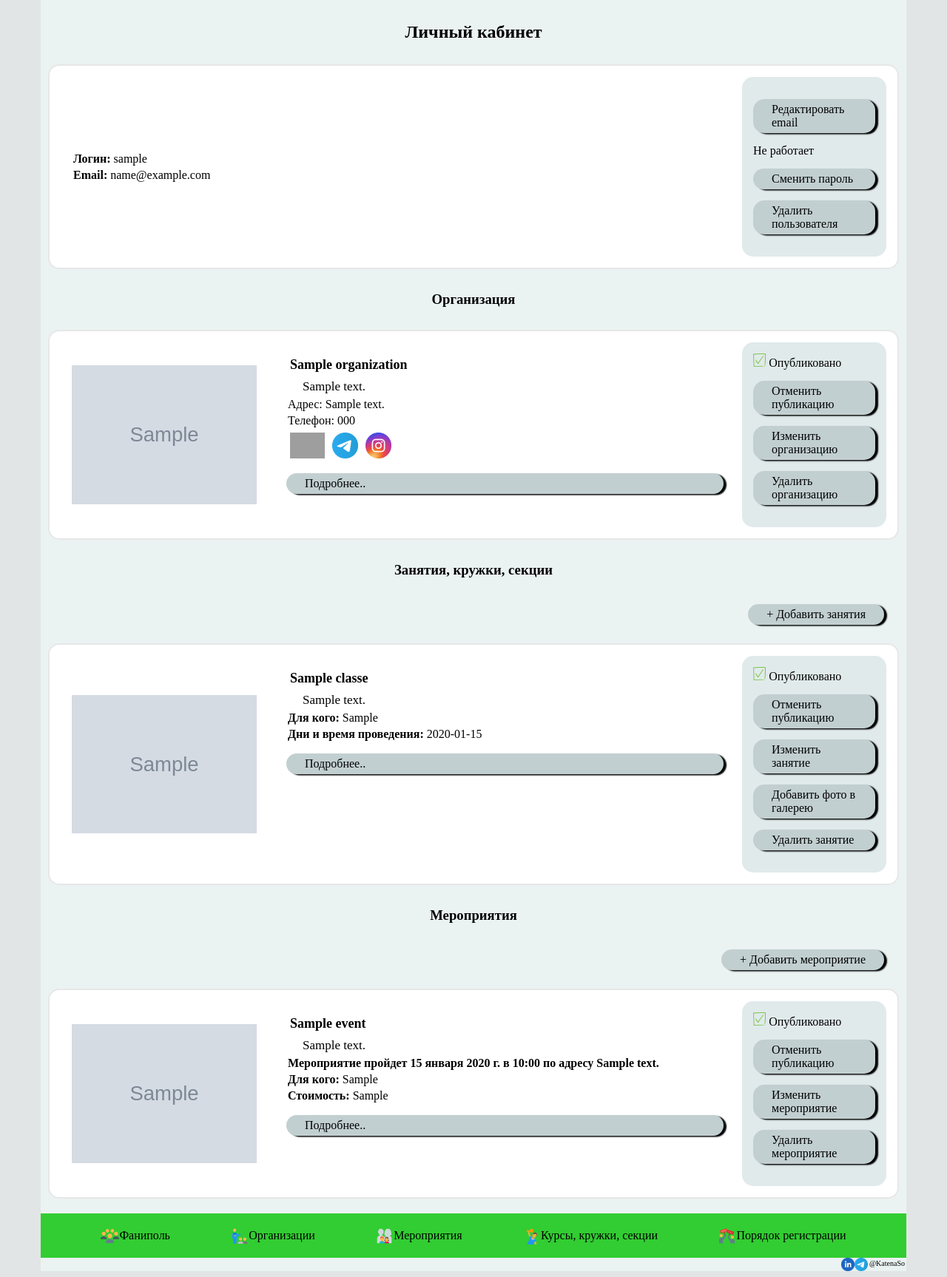
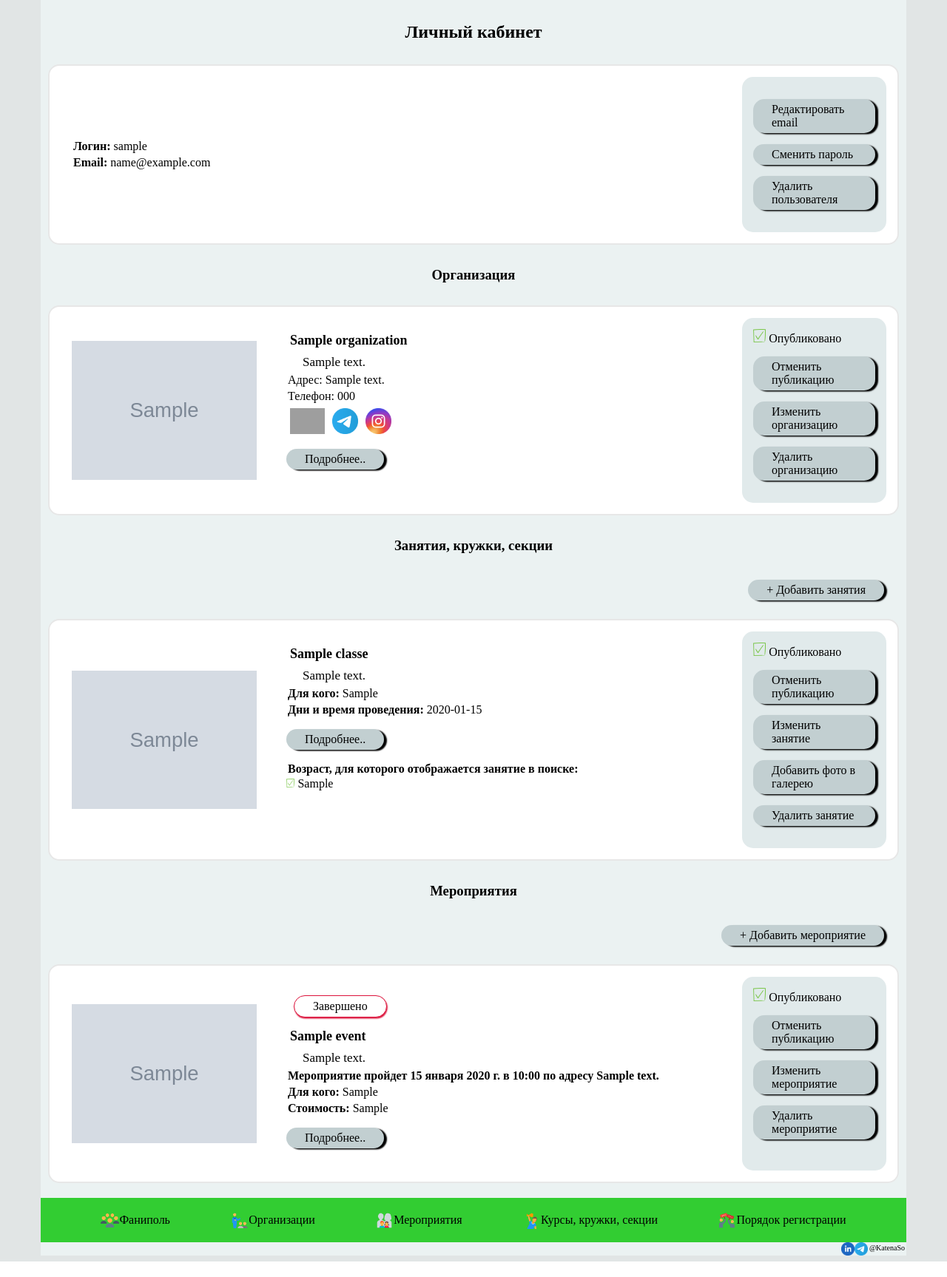
Before and after one commit to KaterinaSoroko/Django_diplom, a Django app: page /user/1/ in a window 1280 px wide. Shown: the part 228-1955 px from the top of the page at 74% size. After the commit the page ends 1934 px from the top, so only its background shows below. Run offline with Django 4.2, Linux system fonts and the light colour scheme; a user stored in the database is signed in; tables that the repository leaves empty hold one stand-in row (values such as "Sample post"); grey boxes marked "Sample" are stand-in pictures; parts of the project's set-up code (start-up, migrations or seed data) failed here and were passed over; grey boxes are pictures that could not be loaded.

Commit message:
17/10/2022 13.18

```diff
--- a/Fanipol/content.py
+++ b/Fanipol/content.py
@@ -17,7 +17,8 @@ text_pegistration_rules = ["""На сайте можно размещать ан
 следует заполнить информацию об организации, занятиях и мероприятиях.""",
                            """Для появления информации на сайте, необходимо ее опубликовать, иначе ее
 будете видеть только Вы.""",
-                           """""",
+                           """Поиск на странице с занятиями осущевтвляется в соответствии с указаной категорией и
+возрастом, вбранным при создании класса""",
                            """"""
 
 
--- a/Fanipol/static/css/style-base.css
+++ b/Fanipol/static/css/style-base.css
@@ -165,6 +165,15 @@ p {
     border: 0.5px solid #6e7778;
     box-shadow: #6e7778 0.05em 0.1em 0.1em;
     background-color: #c2cfd1;
+}
+
+.box-10-1 {
+    margin: 10px;
+    padding: 5px 25px;
+    border-radius: 15px;
+    border: 0.5px solid crimson;
+    box-shadow: crimson 0.05em 0.1em 0.1em;
+    background-color: white;
 }
 
 .box-7 {
@@ -392,3 +401,19 @@ p {
 .img-icon-my {
     height: 18px;
 }
+
+.img-icon-ex {
+    height: 18px;
+}
+
+.text-check{
+    margin: 0 10px 0 0;
+}
+
+.img-check {
+    height: 12px;
+}
+
+.border{
+    border: 2px solid #E7E7E7;
+}
--- a/classes/models.py
+++ b/classes/models.py
@@ -71,6 +71,9 @@ class Age(models.Model):
     class Meta:
         db_table = "age"
 
+    def __str__(self):
+        return self.age
+
 
 class Photo(models.Model):
 
--- a/classes/templates/create_class.html
+++ b/classes/templates/create_class.html
@@ -13,7 +13,7 @@
     </div>
     <form method="post" autocomplete="off" enctype="multipart/form-data" >
         {% csrf_token %}
-        {% if class_form.name_class %}<div class="form-errors">{{ class_form.non_field_errors }}</div>{% endif %}
+        {% if class_form.non_field_errors %}<div class="form-errors">{{ class_form.non_field_errors }}</div>{% endif %}
         {% for input in class_form %}
             <div><b><label for="input"> {{ input.label }}: </label></b></div>
             {% if input.errors %}<div class="form-errors">{{ input.errors }}</div>{% endif %}
@@ -21,7 +21,8 @@
             <div>{{ input.help_text }}</div>
             <br>
         {% endfor %}
-        <p>Выберете возраст для дальнейшего поиска. Если подходит только один вариант, выберите его в обоих пунктах</p>
+        <p>Выберете возраст для дальнейшего поиска. Если подходит только один вариант, выберите его в обоих пунктах.
+        Будьте внимательны! После создания занятия возраст отредактировать нельзя!</p>
         {% for input in age_form %}
             <div>
                 <b><label for="input"> {{ input.label }}: </label></b>
--- a/classes/urls.py
+++ b/classes/urls.py
@@ -10,5 +10,6 @@ urlpatterns = [
     path('pupdate/<int:pk>', UpdatePubClassesView.as_view(), name='pub_classes'),
     path('delete/<int:pk>', DeleteClassesView.as_view(), name='delete_classes'),
     path('delete_photo/<int:pk>', DeletePhotoView.as_view(), name="delete_photo"),
+    # path('update_age/<int:pk>', UpdateAgeView.as_view, 'update_age'),
     path('', ChoiseClassView.as_view(), name='choose_class'),
     ]
--- a/event/forms.py
+++ b/event/forms.py
@@ -41,7 +41,6 @@ class EventForms(forms.ModelForm):
 
     def clean_phone_reference(self):
         phone = self.cleaned_data["phone_reference"]
-        print("работаю")
         if not re.fullmatch(r"^(\+375)+[0-9]{9}$", phone):
-            print("работаю")
             raise ValidationError('Телефон введен не корректно')
+        return phone
--- a/event/templates/create_event.html
+++ b/event/templates/create_event.html
@@ -13,7 +13,7 @@
     </div>
     <form method="post" autocomplete="off" enctype="multipart/form-data">
         {% csrf_token %}
-        {% if form.name_class %}<div class="form-errors">{{ form.non_field_errors }}</div>{% endif %}
+        {% if form.non_field_errors %}<div class="form-errors">{{ form.non_field_errors }}</div>{% endif %}
         {% for input in form %}
             <div><b><label for="input"> {{ input.label }}: </label></b></div>
             {% if input.errors %}<div class="form-errors">{{ input.errors }}</div>{% endif %}
--- a/organization/views.py
+++ b/organization/views.py
@@ -26,6 +26,8 @@ class CreateOrgView(View):
             f_org.username = User.objects.get(username=request.user)
             f_org.save()
             return redirect("page_user", request.user.id)
+        content = {"form": form}
+        return render(request, 'create_org.html', content)
 
 
 def page_org_view(request, pk):
--- a/user/templates/page_user.html
+++ b/user/templates/page_user.html
@@ -19,8 +19,7 @@
         </div>
         <div class="box-4">
             <a class="box-5" href="{% url 'update_email' user_list.pk %}">Редактировать email</a>
-            <span>Не работает</span>
-            <a class="box-5" href="#">Сменить пароль</a>
+            <a class="box-5" href="{% url "password_change" user_list.pk %}">Сменить пароль</a>
             <a class="box-5" href="{% url 'delete_user' user_list.pk %}">Удалить пользователя</a>
         </div>
     </div>
@@ -59,7 +58,9 @@
                                         </a>
                                     {% endif %}
                                 </div>
+                            <div class="li-pagination">
                             <a class="box-5" href="{% url 'page_org' org.id %}">Подробнее..</a>
+                            </div>
                             </div>
                             <div class="box-4">
                                 {% if org.publication %}
@@ -102,7 +103,24 @@
                                     {% if classes.datatime_class %}
                                     <p><b>Дни и время проведения: </b>{{ classes.datatime_class }}</p>
                                     {% endif %}
+                                    <div class="li-pagination">
                                     <a class="box-5" href="{% url 'page_class' classes.pk %}">Подробнее..</a>
+                                    </div>
+                                <div>
+                                    <p class="title-1">Возраст, для которого отображается занятие в поиске:</p>
+                                {% for age in age_list %}
+                                    {% if age.name_class_id == classes.id %}
+                                        {% for a in age_options %}
+                                            {% if a.id == age.age_id %}
+
+                                                <img class="img-check" src="{% static "images/check-yes.png" %}" alt="">
+                                                <span class="text-check">{{ a }}</span>
+
+                                            {% endif %}
+                                        {% endfor %}
+                                    {% endif %}
+                                {% endfor %}
+                                </div>
                                 </div>
                                 <div class="box-4">
                                     {% if classes.publication %}
@@ -116,6 +134,7 @@
                                     {% endif %}
                                     <a class="box-5" href="{% url 'update_classes' classes.pk %}">Изменить занятие</a>
                                     <a class="box-5" href="{% url 'page_class' classes.pk %}#part1">Добавить фото в галерею</a>
+
                                     <a class="box-5" href="{% url 'delete_classes' classes.pk %}">Удалить занятие</a>
                                 </div>
                             </div>
@@ -138,8 +157,8 @@
                                     {% endif %}
                                 </div>
                                 <div class="box-2-2">
-                                    {% if data < event.date_event %}
-                                    <div><span>Прошло</span></div>
+                                    {% if event in event_end %}
+                                    <div class="li-pagination"><div class="box-10-1">Завершено</div></div>
                                     {% endif %}
                                     <a class="title-2" href="{% url 'page_event' event.pk %}">{{ event.name_event }}</a>
                                     <div class="text-2"><p>{{ event.description_event|linebreaks|truncatewords:30 }}</p></div>
@@ -151,7 +170,9 @@
                                     {% if event.price_event %}
                                         <p><b>Стоимость:</b> {{ event.price_event }}</p>
                                     {% endif  %}
+                                    <div class="li-pagination">
                                     <a class="box-5" href="{% url 'page_event' event.pk %}">Подробнее..</a>
+                                    </div>
                                 </div>
                                 <div class="box-4">
                                     {% if event.publication %}
--- a/user/urls.py
+++ b/user/urls.py
@@ -1,6 +1,6 @@
 from django.urls import path
 from user.views import logout_user_view, page_user_view, RegisterUser, LoginUser
-from user.views import UpdateEmailView, DeleteUserView
+from user.views import UpdateEmailView, DeleteUserView, PasswordUpdateView
 
 
 urlpatterns = [
@@ -9,5 +9,6 @@ urlpatterns = [
     path('logout/', logout_user_view, name='log_out'),
     path('<int:user_id>/', page_user_view, name='page_user'),
     path('update/<int:pk>', UpdateEmailView.as_view(), name = "update_email"),
+    path('password_change/<int:pk>', PasswordUpdateView.as_view() , name='password_change'),
     path('delete/<int:pk>', DeleteUserView.as_view(), name='delete_user'),
 ]
--- a/user/views.py
+++ b/user/views.py
@@ -1,6 +1,7 @@
 from datetime import datetime
 from django.contrib.auth.forms import AuthenticationForm
-from django.contrib.auth.views import LoginView
+from django.contrib.auth.views import LoginView, PasswordChangeView, PasswordChangeDoneView
+from django.db.models import Q
 from django.shortcuts import render, redirect
 from django.urls import reverse, reverse_lazy
 from django.views.generic import CreateView, UpdateView, DeleteView
@@ -8,7 +9,7 @@ from user.forms import SignInForm
 from django.contrib.auth import logout
 from django.contrib.auth.models import User
 from organization.models import Organization
-from classes.models import Classes
+from classes.models import *
 from event.models import Event
 
 
@@ -22,11 +23,17 @@ def page_user_view(request, user_id):
     org_list = Organization.objects.filter(username=request.user.pk)
     class_list = Classes.objects.filter(username=request.user.pk)
     event_list = Event.objects.filter(username=request.user.pk).order_by("date_event")
+    event_end = Event.objects.filter(Q(username=request.user.pk) & Q(date_event__lt=datetime.now()))
+    age_list = Age.objects.filter(name_class__username_id=request.user.pk)
+    age_options = Age_list.objects.all()
     content = {
         "user_list": user_list,
         "org_list": org_list,
         "class_list": class_list,
         "event_list": event_list,
+        "event_end": event_end,
+        "age_list": age_list,
+        "age_options": age_options,
     }
     return render(request, 'page_user.html', content)
 
@@ -59,6 +66,9 @@ class UpdateEmailView(UpdateView):
     def get_success_url(self):
         return reverse("page_user", kwargs={"user_id": self.request.user.id})
 
+class PasswordUpdateView(PasswordChangeView):
+    template_name = 'publication.html'
+    success_url = reverse_lazy("log_in")
 
 class DeleteUserView(DeleteView):
     model = User
```
Also changed, not shown: Fanipol/templates/publication.html (+8 -4 lines), classes/forms.py (+10 -0 lines), classes/templates/page_class.html (+7 -2 lines), classes/views.py (+10 -1 lines), organization/forms.py (+28 -0 lines).
